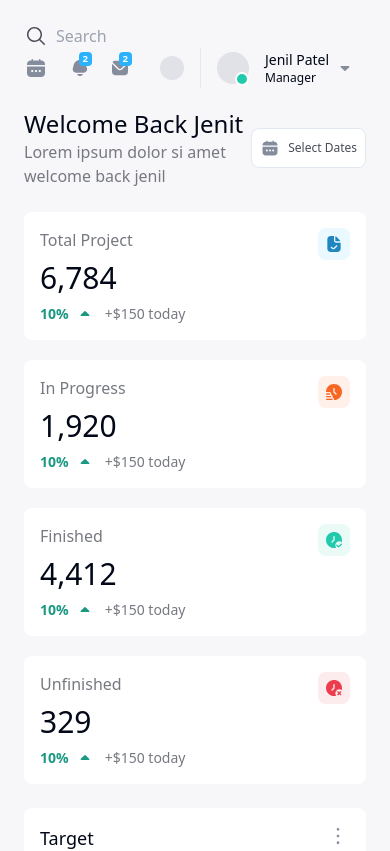
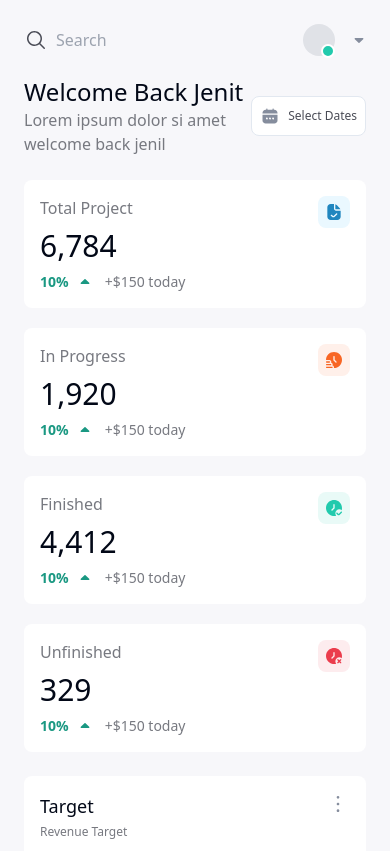
Before and after one commit to mvp5464/assignment-app, a Next.js app: page / in a window 390 px wide. Shown: the top 851 px of the page. Built offline with nearby package versions, Linux system fonts and the light colour scheme.

Commit message:
improved

```diff
--- a/src/components/Dashboard.tsx
+++ b/src/components/Dashboard.tsx
@@ -37,7 +37,7 @@ const Dashboard = () => {
           <TopCategorySection />
         </div>
       </div>
-      <div className="grid md:grid-cols-[2fr,1fr] grid-cols-1 md:grid-rows-1 grid-rows-[1fr,1fr] gap-6 mb-4s">
+      <div className="grid md:grid-cols-[2fr,1fr] grid-cols-1 md:grid-rows-1 grid-rows-[1fr,1fr] gap-6 ">
         <div>
           <RecentOrdersSection />
         </div>
--- a/src/components/Navbar.tsx
+++ b/src/components/Navbar.tsx
@@ -7,13 +7,13 @@ import SearchIcon from "./icons/SearchIcon";
 
 const Navbar = () => {
   return (
-    <div className="md:flex justify-between  mb-5">
+    <div className="flex justify-between items-center  mb-5">
       <div className="flex gap-2  items-center">
         <SearchIcon />
         <input type="text" placeholder="Search" className="bg-[#f7f7fa]" />
       </div>
-      <div className="flex gap-2 ">
-        <div className="flex gap-6 justify-center h-10 items-center ">
+      <div className="flex items-center gap-2 ">
+        <div className="md:flex gap-6 justify-center h-10 items-center hidden ">
           <div>
             <CalendarIcon />
           </div>
@@ -33,12 +33,12 @@ const Navbar = () => {
             <div className="bg-[#E0E2E7] mx-2 h-6 w-6 rounded-full" />
           </div>
         </div>
-        <div className="flex justify-center items-center gap-2 border-l pl-2">
+        <div className="flex justify-center items-center gap-2 md:border-l pl-2">
           <div className="relative">
             <div className="bg-[#E0E2E7] mx-2 h-8 w-8 rounded-full" />
             <span className=" absolute -bottom-[0.1rem] right-2 bg-[#22CAAD] text-white text-xs py-[0.3rem] px-[0.3rem] rounded-full leading-3 border-[2px] border-white" />
           </div>
-          <div>
+          <div className="md:block hidden">
             <div className="text-sm ">Jenil Patel</div>
             <div className="text-xs">Manager</div>
           </div>
--- a/src/components/cards/RecentOrdersCard.tsx
+++ b/src/components/cards/RecentOrdersCard.tsx
@@ -19,7 +19,7 @@ const RecentOrdersCard = ({
 }) => {
   return (
     <div className="border-b">
-      <div className="grid grid-cols-[4fr,3fr,2fr,2fr,2fr] justify-center items-center py-3">
+      <div className="grid grid-cols-[4fr,3fr,2fr,2fr,2fr] justify-st items-center py-3">
         <div className="flex items-center gap-2">
           <div className="h-10 w-10 rounded-lg bg-[#E0E2E7]" />
           <div className="">
--- a/src/components/sections/RecentOrdersSection.tsx
+++ b/src/components/sections/RecentOrdersSection.tsx
@@ -28,8 +28,8 @@ const RecentOrdersSection = () => {
           </div>
         </div>
       </div>
-      <div className="overflow-x-auto">
-        <div className="grid grid-cols-[4fr,3fr,2fr,2fr,2fr] gap-5 py-3 -mx-4 px-4 bg-[#F0F1F3]">
+      <div className="overflow-x-auto -mx-4 px-4">
+        <div className="grid grid-cols-[4fr,3fr,2fr,2fr,2fr] gap-5 py-3  bg-[#F0F1F3]">
           <div className="flex justify-between items-center ml-4s text-sm">
             <span>Product</span>
             <ArrowDownIcon className="w-4 h-4" />
@@ -45,7 +45,7 @@ const RecentOrdersSection = () => {
           </div>
           <div>Action</div>
         </div>
-        <div className=" w-[30rem">
+        <div className=" w-[44rem]s">
           <RecentOrdersCard
             productName={"Handmande Pouch"}
             productDetails={"+3 other products"}
```
